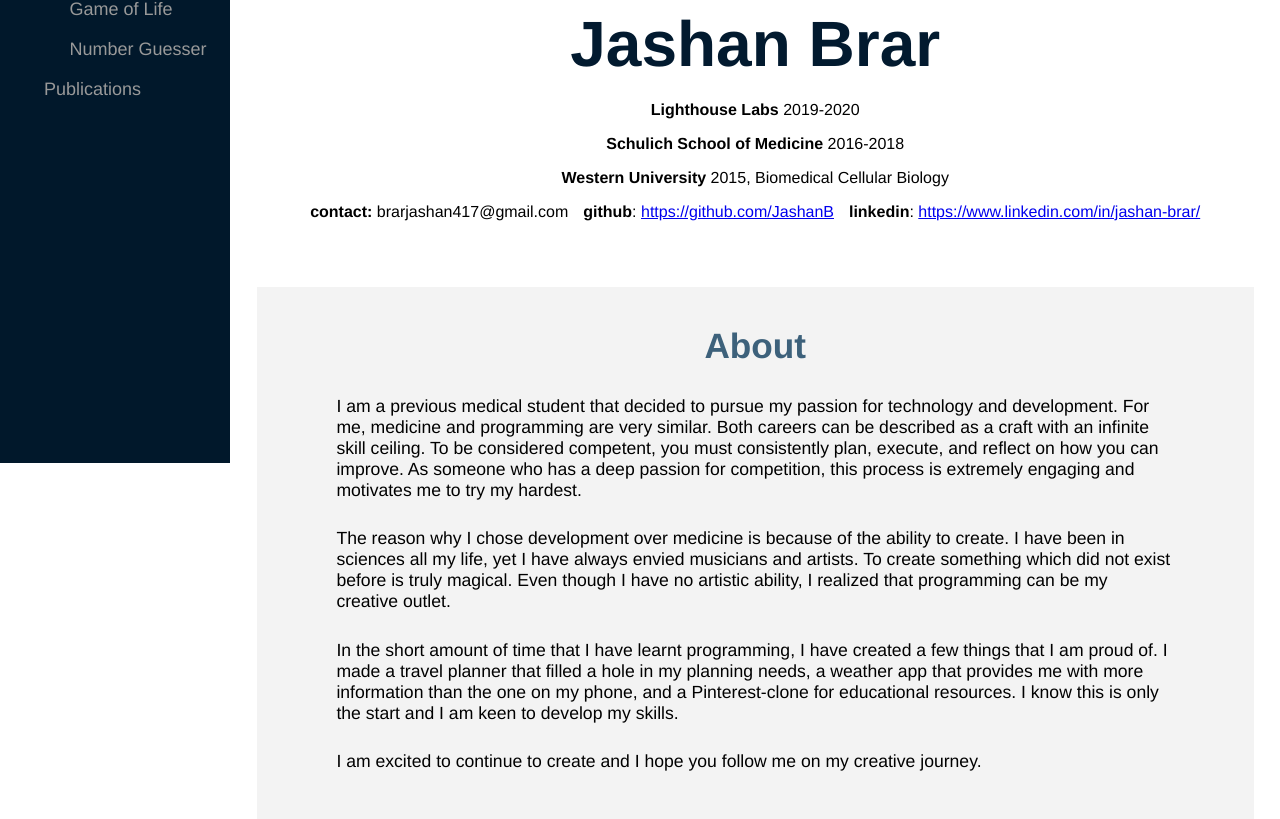
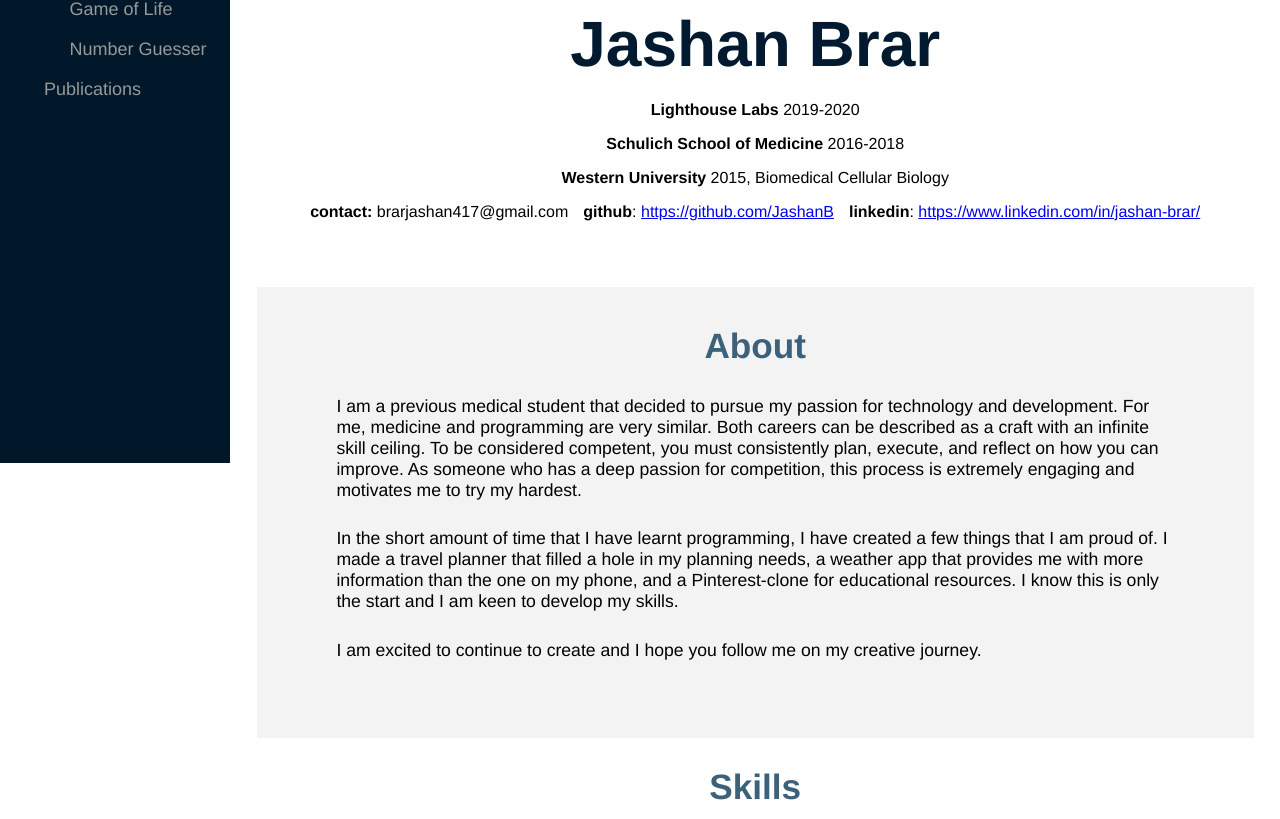
Before and after one commit to JashanB/my-portfolio, a React (Create React App) app: page / in a window 1280 px wide. Shown: the part 337-1156 px from the top of the page. Built offline with nearby package versions, Linux system fonts and the light colour scheme.

Commit message:
adding thumbnail icon

```diff
--- a/public/index.html
+++ b/public/index.html
@@ -5,6 +5,7 @@
     <link rel="icon" href="%PUBLIC_URL%/favicon.ico" />
     <meta name="viewport" content="width=device-width, initial-scale=1" />
     <meta name="theme-color" content="#000000" />
+    <meta property="og:image" content="./Jashan_Brar.png"/>
     <meta
       name="description"
       content="Web site created using create-react-app"
--- a/src/components/profile/Profile.js
+++ b/src/components/profile/Profile.js
@@ -23,10 +23,6 @@ export default function Profile(props) {
           For me, medicine and programming are very similar. Both careers can be described as a craft with an infinite skill ceiling.
           To be considered competent, you must consistently plan, execute, and reflect on how you can improve.
           As someone who has a deep passion for competition, this process is extremely engaging and motivates me to try my hardest.</p>
-        <p>The reason why I chose development over medicine is because of the ability to create.
-          I have been in sciences all my life, yet I have always envied musicians and artists.
-          To create something which did not exist before is truly magical.
-            Even though I have no artistic ability, I realized that programming can be my creative outlet.</p>
         <p>In the short amount of time that I have learnt programming, I have created a few things that I am proud of.
           I made a travel planner that filled a hole in my planning needs, a weather app that provides me with more information than the one on my phone,
            and a Pinterest-clone for educational resources. I know this is only the start and I am keen to develop my skills.</p>
```
Also changed, not shown: public/Jashan _Brar.png (added).
